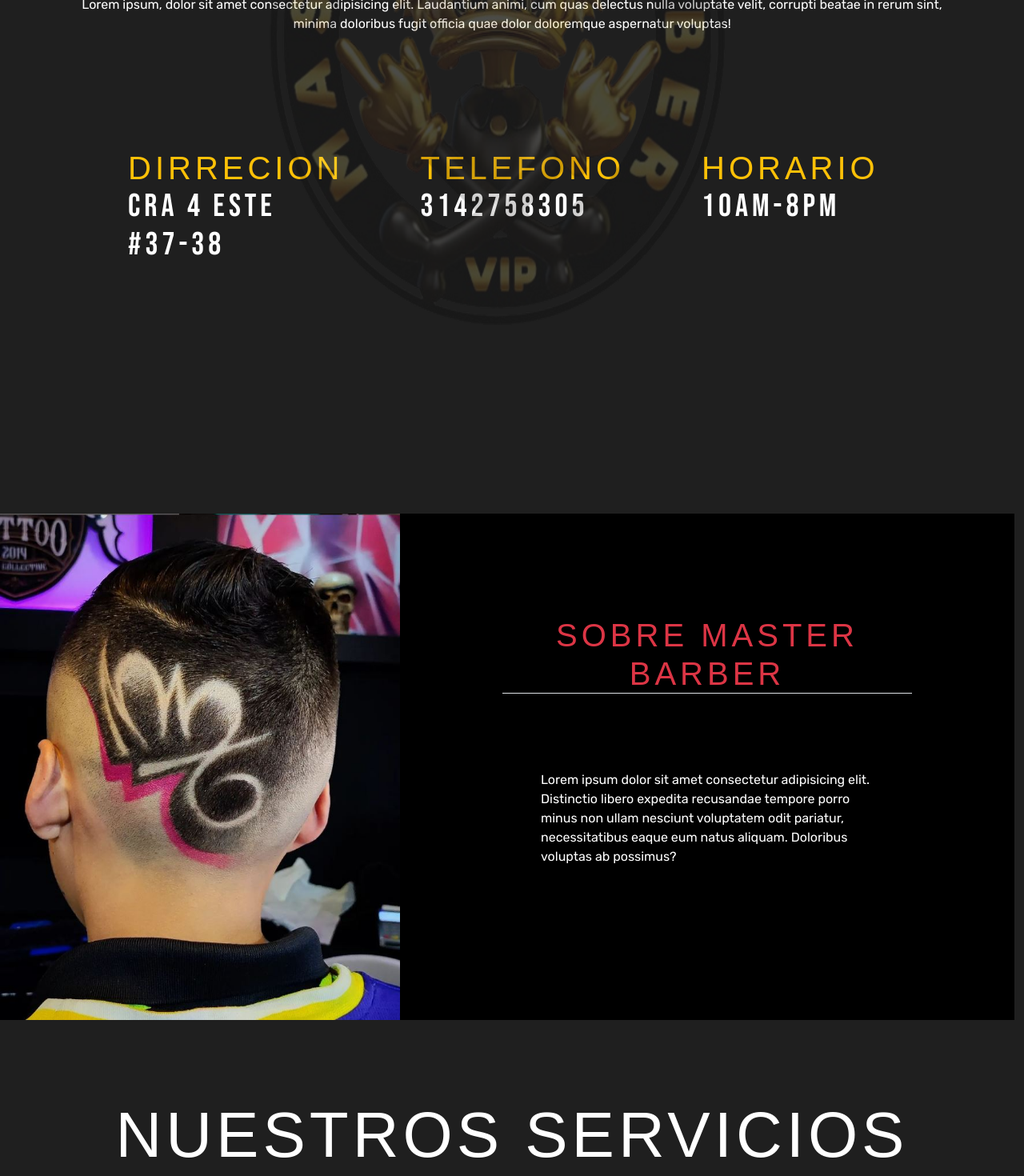
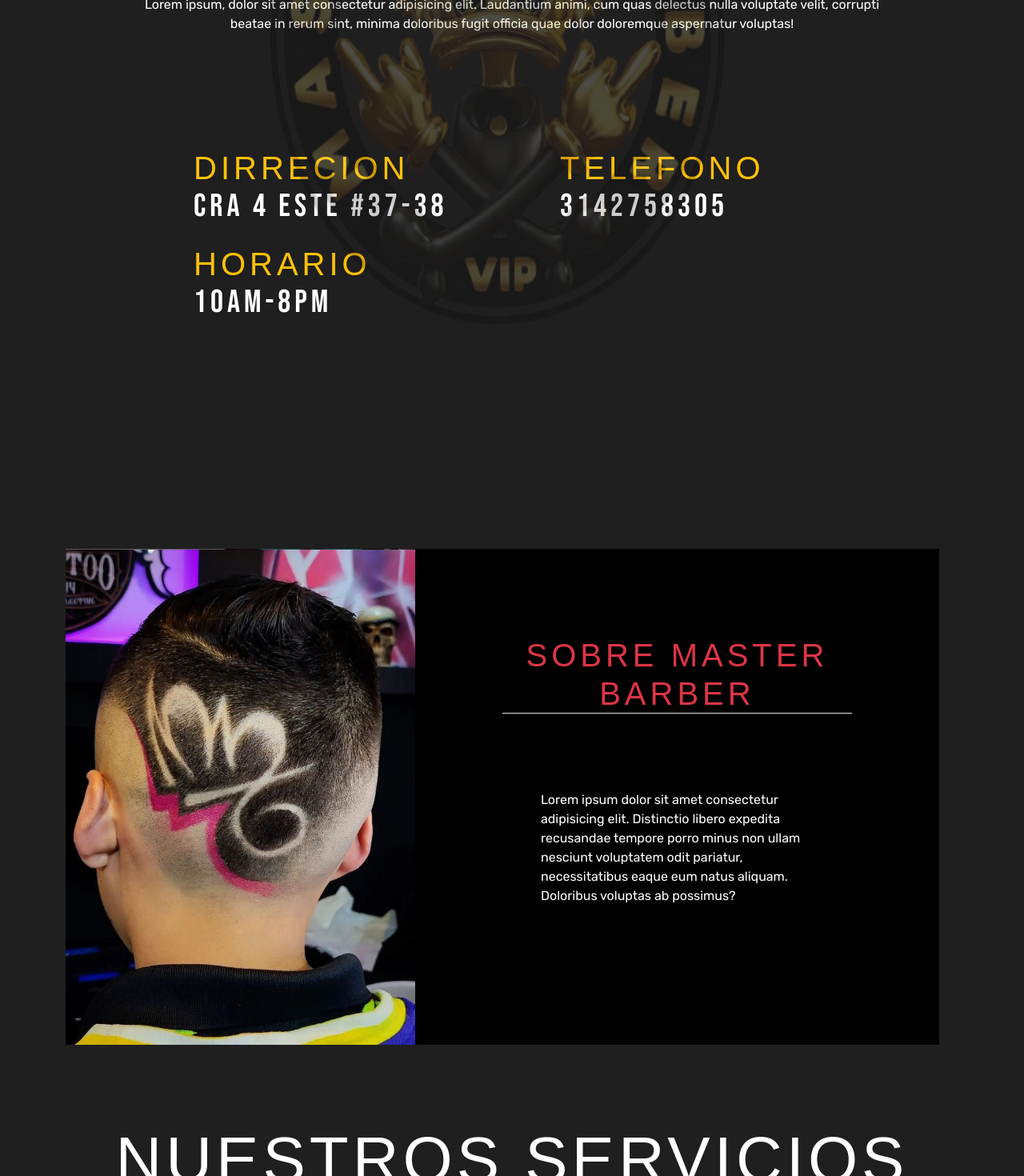
Before and after one commit to FidelSmoke/Practicas, a React (Create React App) app in the folder Mater Barber/Codigo React/: page / in a window 1280 px wide. Shown: the part 380-1850 px from the top of the page at 80% size. Built offline with nearby package versions, Linux system fonts and the light colour scheme; a web font is replaced by a local one.

Commit message:
backend funcional

```diff
--- a/Mater Barber/Codigo React/src/App.scss
+++ b/Mater Barber/Codigo React/src/App.scss
@@ -14,6 +14,7 @@ body {
   font-family: "Rubik", sans-serif;
   background-color: #1f1f1f;
 }
+
 .login {
   background-color: #000000;
 }
@@ -83,7 +84,7 @@ $gray: #e7e9eb;
 
 .welcome {
   display: flex;
-  width: 100%;
+  // width: 100%;
   margin-top: 15%;
 
 }
@@ -93,7 +94,7 @@ $gray: #e7e9eb;
   background-position: center center;
   background-repeat: no-repeat;
   background-size: cover;
-  width: 50%;
+  width: 40%;
   margin-top: 0%;
   object-fit: contain;
   padding: 110px 150px 10px;
--- a/Mater Barber/Codigo React/src/pages/Usuario/Index.jsx
+++ b/Mater Barber/Codigo React/src/pages/Usuario/Index.jsx
@@ -6,12 +6,12 @@ export default function Index() {
         <div>
             <NavbarUsuario />
             <div className="img position-absolute top-50 start-50 translate-middle row h-100"><img src="/LOGO.png" alt="" className='col-12' /></div>
-            <div className='p-5 mt-5'>
+            <div className='container p-5 mt-5 table-responsive'>
                 <h1 className='text-white text-center display-1 anton fw-bold'>MASTER BARBER</h1>
                 <h2 className='text-warning text-center mt-5 anton fw-bold'>BOGOTA</h2>
                 <p className='text-white text-center mt-5 p-5'>Lorem ipsum, dolor sit amet consectetur adipisicing elit. Laudantium animi, cum quas delectus nulla voluptate velit, corrupti beatae in rerum sint, minima doloribus fugit officia quae dolor doloremque aspernatur voluptas!</p>
 
-                <div className="justify-content-start mx-3 d-flex p-5 mt-5">
+                <div className="row justify-content-start mx-3 d-flex p-5 mt-5 table-responsive">
                     <h1 className='anton text-warning mx-5 col'>DIRRECION
                         <p className='bebas text-white'>cra 4 este #37-38</p>
                     </h1>
@@ -23,14 +23,20 @@ export default function Index() {
                     </h1>
                 </div>
             </div>
+            <div className="container">
+                <div className="row col-sm-12">
+                    <div className="col col-sm-12">
+                        <section className='welcome'>
+                            <div className='welcome-1 col'></div>
+                            <div className="welcome-2">
+                                <h1 className='anton text-danger text-center border-bottom' id='h1'>SOBRE MASTER BARBER</h1>
+                                <p className='text-white p-5 mt-5'>Lorem ipsum dolor sit amet consectetur adipisicing elit. Distinctio libero expedita recusandae tempore porro minus non ullam nesciunt voluptatem odit pariatur, necessitatibus eaque eum natus aliquam. Doloribus voluptas ab possimus?</p>
+                            </div>
+                        </section>
+                    </div>
+                </div>
+            </div>
 
-            <section className=' welcome row'>
-                <div className='welcome-1 col'></div>
-                <div className="welcome-2">
-                    <h1 className='anton text-danger text-center border-bottom' id='h1'>SOBRE MASTER BARBER</h1>
-                    <p className='text-white p-5 mt-5'>Lorem ipsum dolor sit amet consectetur adipisicing elit. Distinctio libero expedita recusandae tempore porro minus non ullam nesciunt voluptatem odit pariatur, necessitatibus eaque eum natus aliquam. Doloribus voluptas ab possimus?</p>
-                </div>
-            </section>
 
             <section className='mt-5 pt-5'>
                 <h1 className='text-center text-white display-1 anton'>NUESTROS SERVICIOS</h1>
--- a/Mater Barber/Codigo React/src/pages/Usuario/indiceDos.jsx
+++ b/Mater Barber/Codigo React/src/pages/Usuario/indiceDos.jsx
@@ -16,7 +16,8 @@ export default function IndiceDos() {
                         <h2 className='text-warning text-center mt-5 anton fw-bold'>BOGOTA</h2>
                         <p className='text-white text-center mt-5 p-5'>Lorem ipsum, dolor sit amet consectetur adipisicing elit. Laudantium animi, cum quas delectus nulla voluptate velit, corrupti beatae in rerum sint, minima doloribus fugit officia quae dolor doloremque aspernatur voluptas!</p>
                         <div className="col col-sm-12">
-                            <div className="row"><div className="mx-3 d-flex p-5 mt-5">
+                            <div className="row col col-sm-12">
+                                <div className="mx-3 d-flex p-5 mt-5">
                                 <h1 className='anton text-warning mx-5'>DIRRECION
                                     <p className='bebas text-white'>cra 4 este #37-38</p>
                                 </h1>
```
Also changed, not shown: 1 other file (tests, documents, lock files or other folders).
